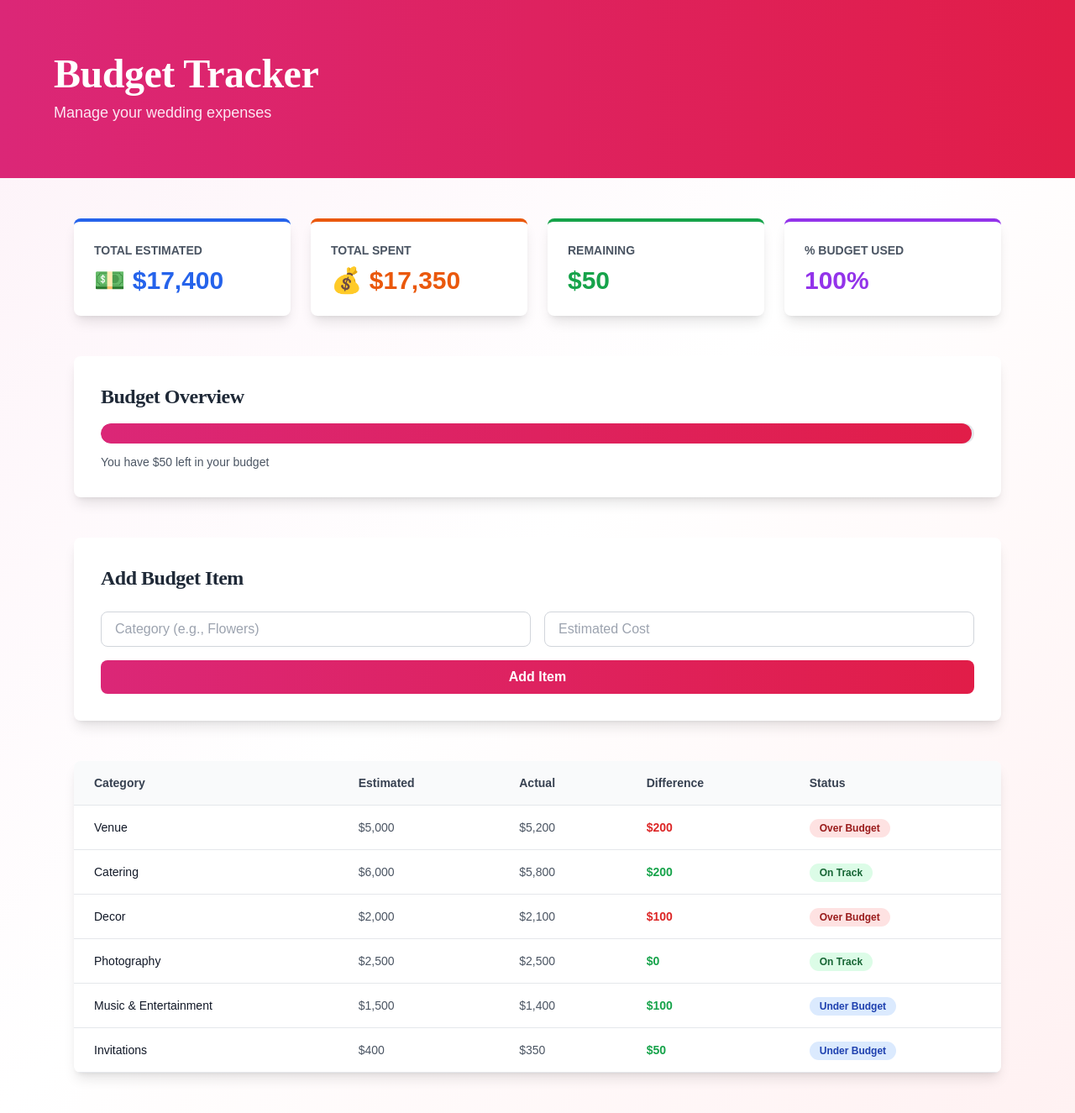
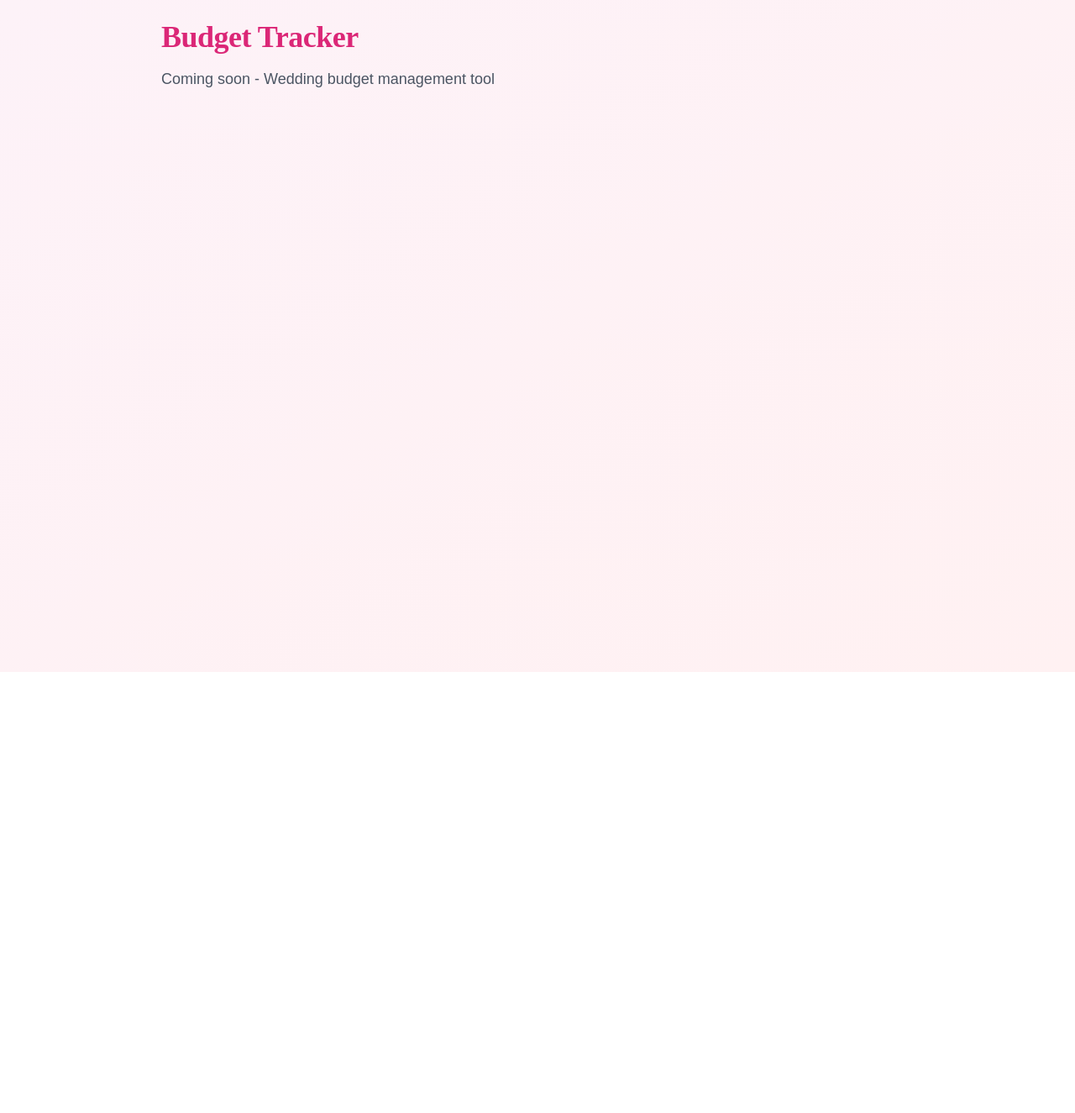
Before and after one commit to yashwanthreddy6765/wedding-management-system, a Next.js app: page /budget in a window 1280 px wide. Shown: the whole page at 84% size. After the commit the page ends 800 px from the top, so only its background shows below. Built offline with nearby package versions, Linux system fonts and the light colour scheme.

Commit message:
Simplify budget page to fix build errors

```diff
--- a/app/budget/page.tsx
+++ b/app/budget/page.tsx
@@ -1,167 +1,12 @@
 'use client';
 
-import { useState } from 'react';
-
-const BudgetPage = () => {
-  const [budgetItems, setBudgetItems] = useState([
-    { id: 1, category: 'Venue', estimated: 5000, actual: 5200, status: 'Over Budget' },
-    { id: 2, category: 'Catering', estimated: 6000, actual: 5800, status: 'On Track' },
-    { id: 3, category: 'Decor', estimated: 2000, actual: 2100, status: 'Over Budget' },
-    { id: 4, category: 'Photography', estimated: 2500, actual: 2500, status: 'On Track' },
-    { id: 5, category: 'Music & Entertainment', estimated: 1500, actual: 1400, status: 'Under Budget' },
-    { id: 6, category: 'Invitations', estimated: 400, actual: 350, status: 'Under Budget' },
-  ]);
-
-  const [newItem, setNewItem] = useState({
-    category: '',
-    estimated: '',
-  });
-
-  const totalEstimated = budgetItems.reduce((sum, item) => sum + item.estimated, 0);
-  const totalActual = budgetItems.reduce((sum, item) => sum + item.actual, 0);
-  const difference = totalEstimated - totalActual;
-  const percentageUsed = (totalActual / totalEstimated) * 100;
-
-  const getStatusColor = (status) => {
-    switch(status) {
-      case 'On Track': return 'bg-green-100 text-green-800';
-      case 'Over Budget': return 'bg-red-100 text-red-800';
-      case 'Under Budget': return 'bg-blue-100 text-blue-800';
-      default: return 'bg-gray-100 text-gray-800';
-    }
-  };
-
-  const handleAddItem = () => {
-    if (newItem.category && newItem.estimated) {
-      setBudgetItems([...budgetItems, {
-        id: Math.max(...budgetItems.map(i => i.id), 0) + 1,
-        category: newItem.category,
-        estimated: parseFloat(newItem.estimated),
-        actual: 0,
-        status: 'Not Started',
-      }]);
-      setNewItem({ category: '', estimated: '' });
-    }
-  };
-
+export default function BudgetPage() {
   return (
-    <div className="min-h-screen bg-gradient-to-br from-pink-50 via-white to-rose-50">
-      {/* Hero Section */}
-      <div className="bg-gradient-to-r from-pink-600 to-rose-600 text-white py-16 px-6">
-        <div className="max-w-6xl mx-auto">
-          <h1 className="text-4xl md:text-5xl font-bold mb-2">Budget Tracker</h1>
-          <p className="text-pink-100 text-lg">Manage your wedding expenses</p>
-        </div>
-      </div>
-
-      {/* Main Content */}
-      <div className="max-w-6xl mx-auto px-6 py-12">
-        {/* Budget Summary */}
-        <div className="grid grid-cols-1 md:grid-cols-4 gap-6 mb-12">
-          <div className="bg-white rounded-lg shadow-lg p-6 border-t-4 border-blue-600">
-            <div className="text-gray-600 text-sm font-semibold uppercase">Total Estimated</div>
-            <div className="text-3xl font-bold text-blue-600 mt-2 ">💵 ${totalEstimated.toLocaleString()}</div>
-          </div>
-          <div className="bg-white rounded-lg shadow-lg p-6 border-t-4 border-orange-600">
-            <div className="text-gray-600 text-sm font-semibold uppercase">Total Spent</div>
-            <div className="text-3xl font-bold text-orange-600 mt-2">💰 ${totalActual.toLocaleString()}</div>
-          </div>
-          <div className={`bg-white rounded-lg shadow-lg p-6 border-t-4 ${difference >= 0 ? 'border-green-600' : 'border-red-600'}`}>
-            <div className="text-gray-600 text-sm font-semibold uppercase">Remaining</div>
-            <div className={`text-3xl font-bold mt-2 ${difference >= 0 ? 'text-green-600' : 'text-red-600'}`}>
-              ${Math.abs(difference).toLocaleString()}
-            </div>
-          </div>
-          <div className="bg-white rounded-lg shadow-lg p-6 border-t-4 border-purple-600">
-            <div className="text-gray-600 text-sm font-semibold uppercase">% Budget Used</div>
-            <div className="text-3xl font-bold text-purple-600 mt-2">{Math.round(percentageUsed)}%</div>
-          </div>
-        </div>
-
-        {/* Budget Progress Bar */}
-        <div className="bg-white rounded-lg shadow-lg p-8 mb-12">
-          <h2 className="text-2xl font-bold text-gray-800 mb-4">Budget Overview</h2>
-          <div className="w-full bg-gray-200 rounded-full h-6 overflow-hidden">
-            <div
-              className={`h-full rounded-full transition-all duration-500 ${
-                percentageUsed > 100 ? 'bg-red-500' : 'bg-gradient-to-r from-pink-600 to-rose-600'
-              }`}
-              style={{ width: `${Math.min(percentageUsed, 100)}%` }}
-            />
-          </div>
-          <p className="text-gray-600 mt-3 text-sm">
-            {difference >= 0
-              ? `You have $${difference.toLocaleString()} left in your budget`
-              : `You are $${Math.abs(difference).toLocaleString()} over budget`}
-          </p>
-        </div>
-
-        {/* Add Budget Item Form */}
-        <div className="bg-white rounded-lg shadow-lg p-8 mb-12">
-          <h2 className="text-2xl font-bold text-gray-800 mb-6">Add Budget Item</h2>
-          <div className="grid grid-cols-1 md:grid-cols-2 gap-4 mb-4">
-            <input
-              type="text"
-              placeholder="Category (e.g., Flowers)"
-              value={newItem.category}
-              onChange={(e) => setNewItem({...newItem, category: e.target.value})}
-              className="px-4 py-2 border border-gray-300 rounded-lg focus:outline-none focus:border-pink-600"
-            />
-            <input
-              type="number"
-              placeholder="Estimated Cost"
-              value={newItem.estimated}
-              onChange={(e) => setNewItem({...newItem, estimated: e.target.value})}
-              className="px-4 py-2 border border-gray-300 rounded-lg focus:outline-none focus:border-pink-600"
-            />
-          </div>
-          <button
-            onClick={handleAddItem}
-            className="w-full bg-gradient-to-r from-pink-600 to-rose-600 text-white py-2 rounded-lg font-semibold hover:shadow-lg transition"
-          >
-            Add Item
-          </button>
-        </div>
-
-        {/* Budget Items List */}
-        <div className="bg-white rounded-lg shadow-lg overflow-hidden">
-          <div className="overflow-x-auto">
-            <table className="w-full">
-              <thead>
-                <tr className="bg-gray-50 border-b">
-                  <th className="px-6 py-4 text-left text-sm font-semibold text-gray-700">Category</th>
-                  <th className="px-6 py-4 text-left text-sm font-semibold text-gray-700">Estimated</th>
-                  <th className="px-6 py-4 text-left text-sm font-semibold text-gray-700">Actual</th>
-                  <th className="px-6 py-4 text-left text-sm font-semibold text-gray-700">Difference</th>
-                  <th className="px-6 py-4 text-left text-sm font-semibold text-gray-700">Status</th>
-                </tr>
-              </thead>
-              <tbody>
-                {budgetItems.map((item) => {
-                  const diff = item.estimated - item.actual;
-                  return (
-                    <tr key={item.id} className="border-b hover:bg-gray-50 transition">
-                      <td className="px-6 py-4 text-sm font-medium text-gray-900">{item.category}</td>
-                      <td className="px-6 py-4 text-sm text-gray-600">${item.estimated.toLocaleString()}</td>
-                      <td className="px-6 py-4 text-sm text-gray-600">${item.actual.toLocaleString()}</td>
-                      <td className={`px-6 py-4 text-sm font-semibold ${diff >= 0 ? 'text-green-600' : 'text-red-600'}`}>
-                        ${Math.abs(diff).toLocaleString()}
-                      </td>
-                      <td className="px-6 py-4 text-sm">
-                        <span className={`px-3 py-1 rounded-full text-xs font-semibold ${getStatusColor(item.status)}`}>
-                          {item.status}
-                        </span>
-                      </td>
-                    </tr>
-                  );
-                })}
-              </tbody>
-            </table>
-          </div>
-        </div>
+    <div className="min-h-screen bg-gradient-to-br from-pink-50 to-rose-50 p-6">
+      <div className="max-w-4xl mx-auto">
+        <h1 className="text-4xl font-bold text-pink-600 mb-4">Budget Tracker</h1>
+        <p className="text-lg text-gray-600">Coming soon - Wedding budget management tool</p>
       </div>
     </div>
   );
-};
-
-export default BudgetPage;
+}
```
